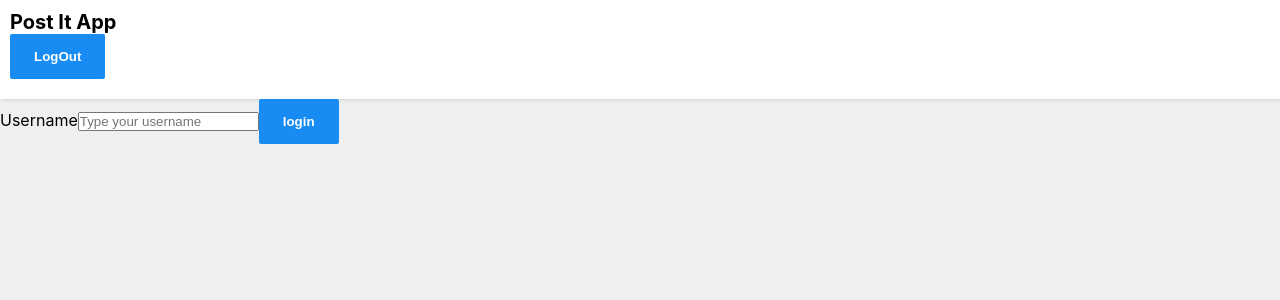
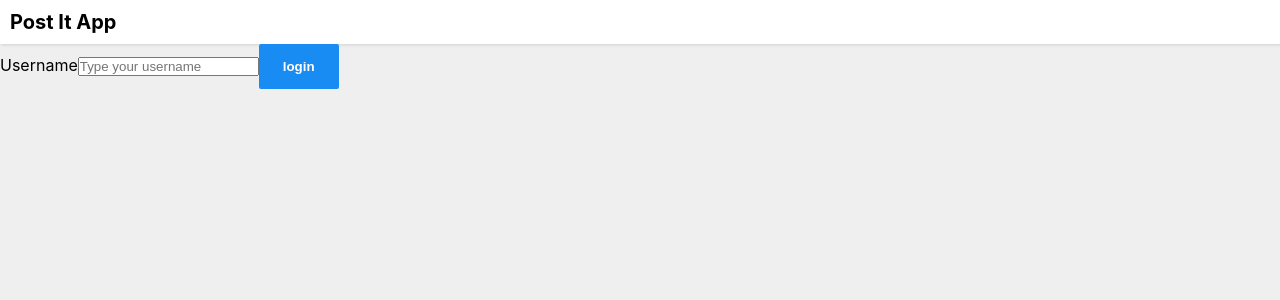
Before and after one commit to tobicorradi/post-it-app, a React (Create React App) app: page / in a window 1280 px wide. Shown: the top 300 px of the page. Built offline with nearby package versions, Linux system fonts and the light colour scheme.

Commit message:
Header styling and LogoOut conditional

```diff
--- a/src/components/Header/Header.css
+++ b/src/components/Header/Header.css
@@ -2,6 +2,9 @@ header{
     box-shadow: 1px 1px 3px #00000021;
     padding: 10px;
     background-color: white;
+    display: flex;
+    align-items: center;
+    justify-content: space-between;
 }
 
 header h1 {
--- a/src/components/Header/index.jsx
+++ b/src/components/Header/index.jsx
@@ -17,7 +17,7 @@ const Header = () => {
     return (
         <header>
             <h1>Post It App</h1>
-            {state !== '' ? <Button onClick={handleLogOut} text={"LogOut"}/> : null}
+            {username !== '' ? <Button style={{marginBottom: 0}} onClick={handleLogOut} text={"LogOut"}/> : null}
         </header>
     )
 }
```
